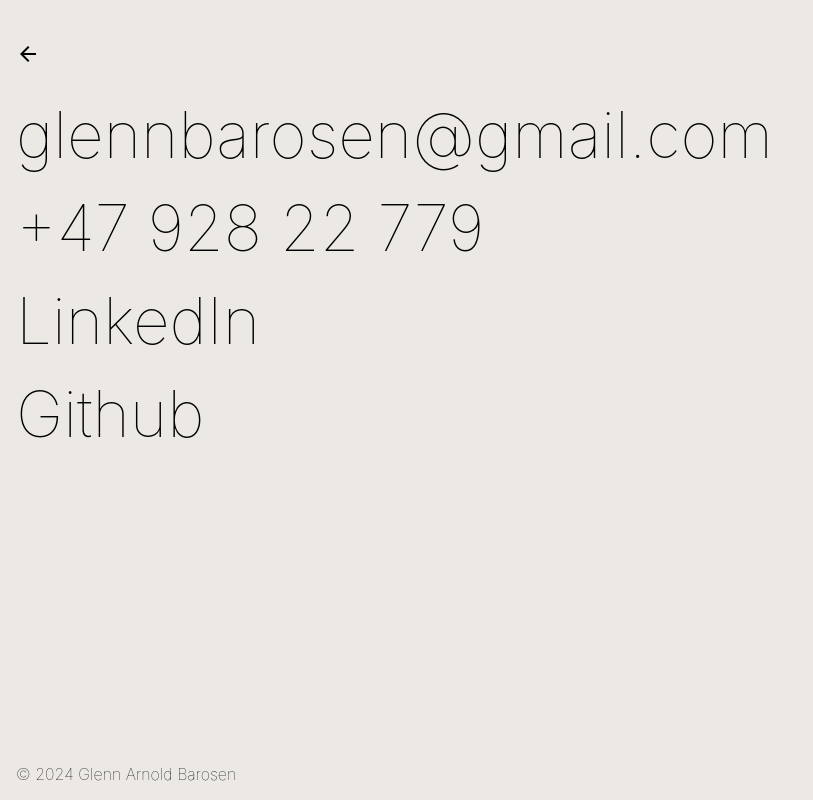
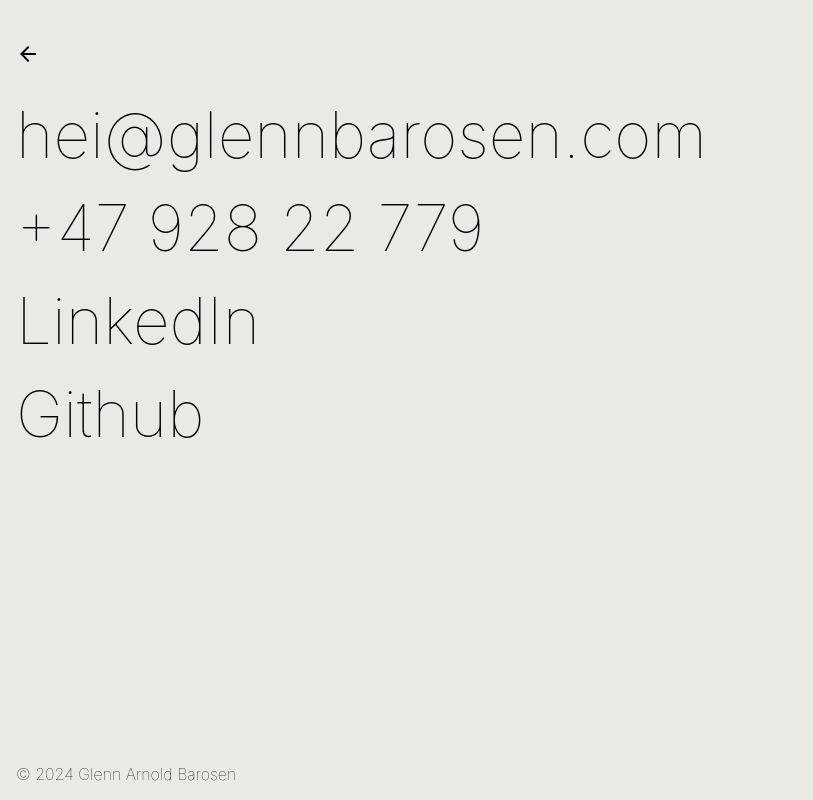
Before and after one commit to glennbarosen/homepage, a SvelteKit app: page /contact in a window 1280 px wide. Shown: the whole page, without its empty margins (0-813 px from the left). Built offline with nearby package versions, Linux system fonts and the light colour scheme.

Commit message:
Update +page.svelte

```diff
--- a/src/routes/contact/+page.svelte
+++ b/src/routes/contact/+page.svelte
@@ -5,8 +5,8 @@
 </svelte:head>
 
 <main>
-	<a href="mailto:glennbarosen@gmail.com" aria-label="Send e-post til Glenn"
-		>glennbarosen@gmail.com</a
+	<a href="mailto:hei@glennbarosen.com" aria-label="Send e-post til Glenn"
+		>hei@glennbarosen.com</a
 	>
 	<a href="tel:92822779" aria-label="Ring Glenn">+47 928 22 779</a>
 	<a href="https://linkedin.com/in/glenn-barosen" target="_blank" rel="noopener noreferrer">
```
